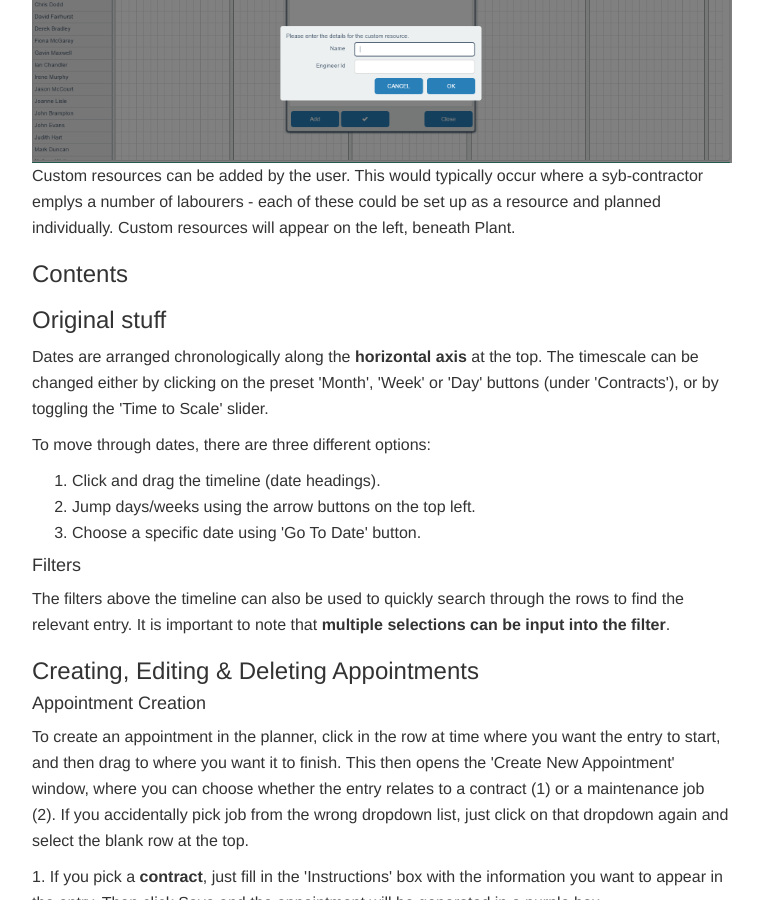
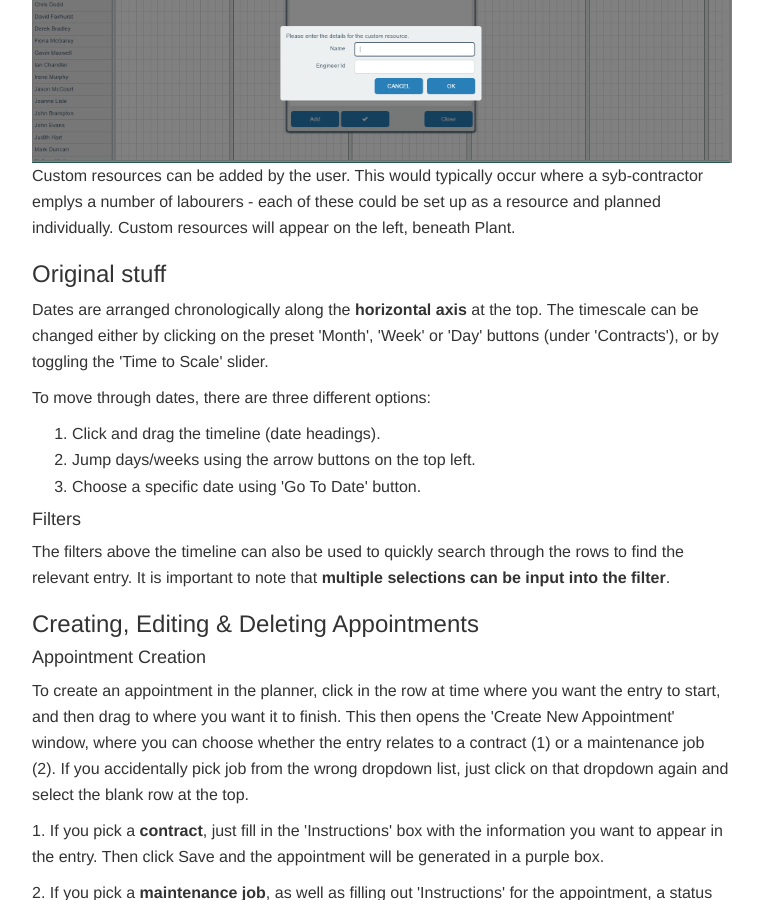
Before and after one commit to JNCSolutions/ConstructionManagerDocs, a Jekyll site: the page built from planner.html, in a window 1280 px wide and 900 px high, scrolled down 1988 px. Shown: the whole window, without its empty margins (258-1021 px from the left). Built offline with Jekyll 4.4.1, drawn with Linux system fonts in a browser that asks for light colours.

Commit message:
Update planner.html

```diff
--- a/planner.html
+++ b/planner.html
@@ -65,10 +65,6 @@ title: Planner
         each of these could be set up as a resource and planned individually.
         Custom resources will appear on the left, beneath Plant.</p>
 
-
-
-
-      <h3>Contents</h3>
       <h3>Original stuff</h3>
 
 
```
